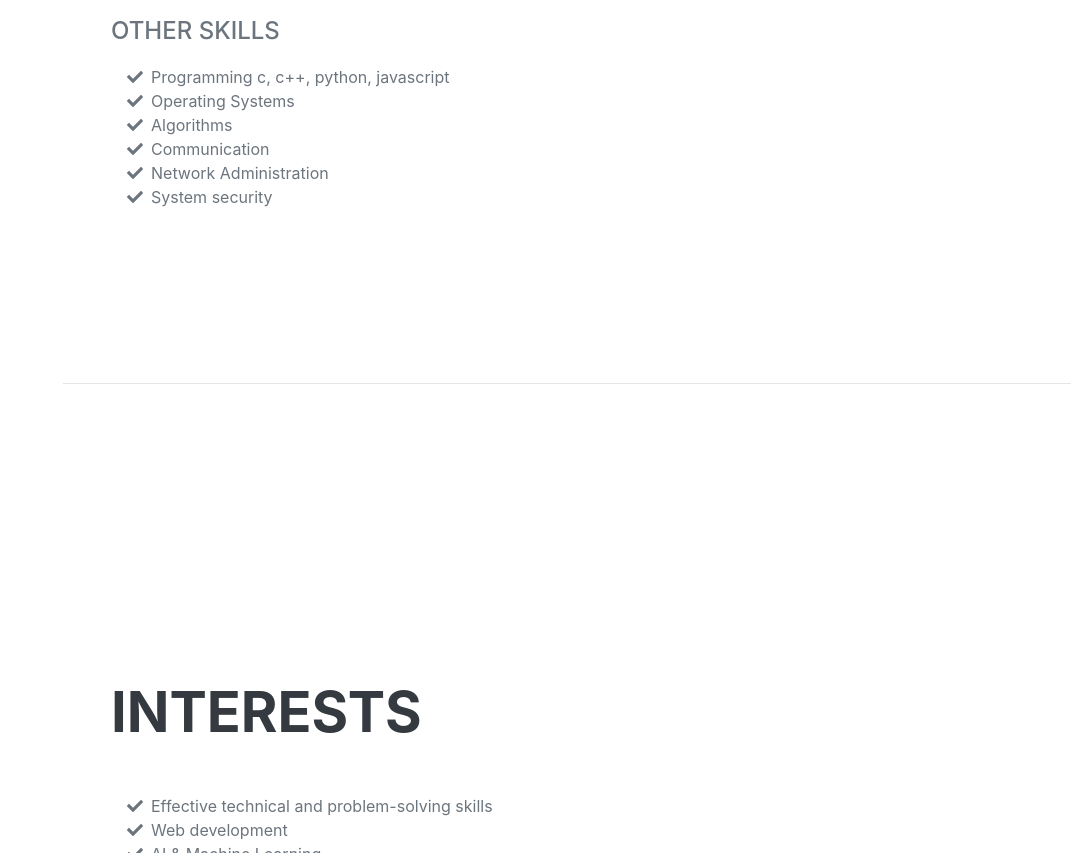
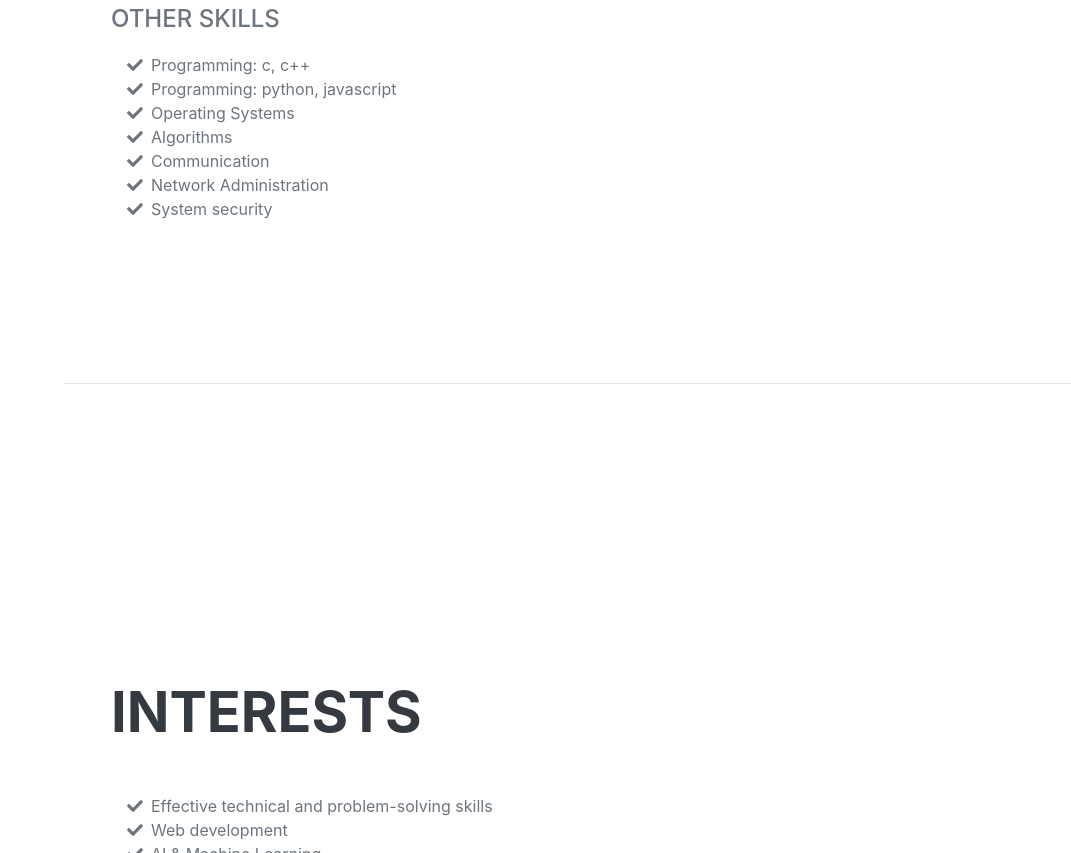
Before and after one commit to pankajdubeyjava/My-Resume, a plain HTML site: page index.html in a window 1280 px wide. Shown: the part 3779-4632 px from the top of the page, without its empty margins (209-1280 px from the left). Drawn offline with nearby package versions, Linux system fonts and the light colour scheme; a web font is replaced by a local one.

Commit message:
Update index.html

```diff
--- a/index.html
+++ b/index.html
@@ -157,7 +157,11 @@
                     <ul class="fa-ul mb-0">
                         <li>
                             <span class="fa-li"><i class="fas fa-check"></i></span>
-                          Programming c, c++, python, javascript
+                          Programming: c, c++
+                        </li>
+                         <li>
+                            <span class="fa-li"><i class="fas fa-check"></i></span>
+                          Programming: python, javascript
                         </li>
                         <li>
                             <span class="fa-li"><i class="fas fa-check"></i></span>
```
